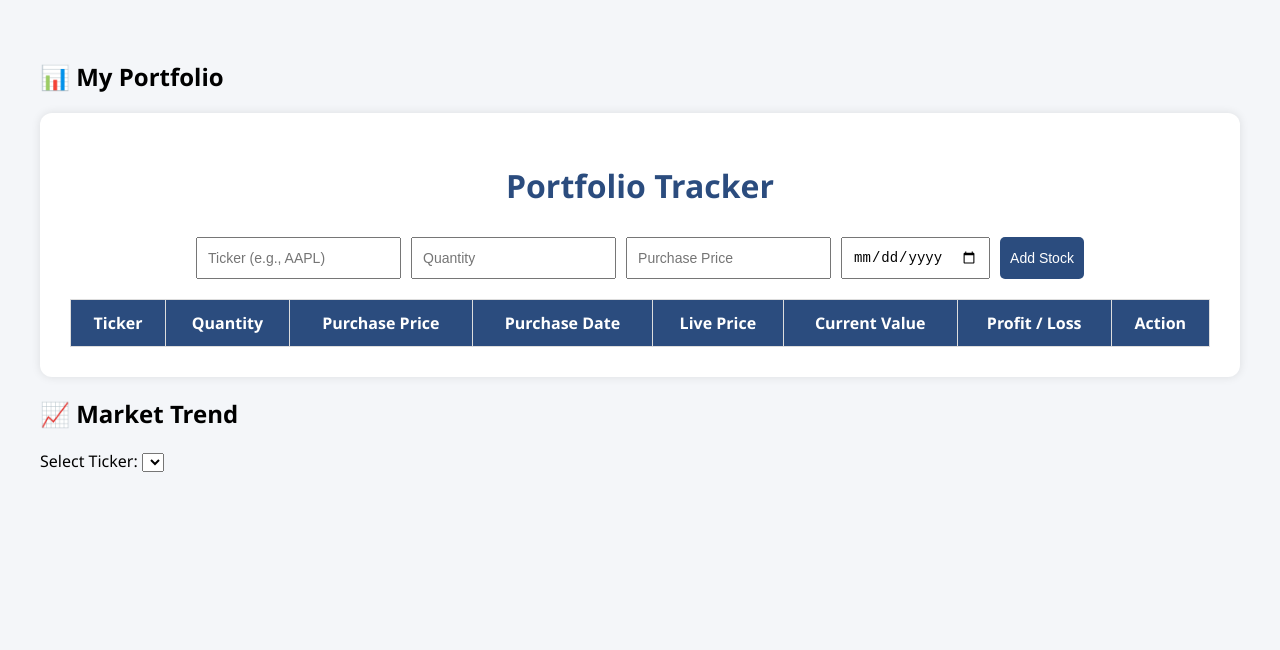
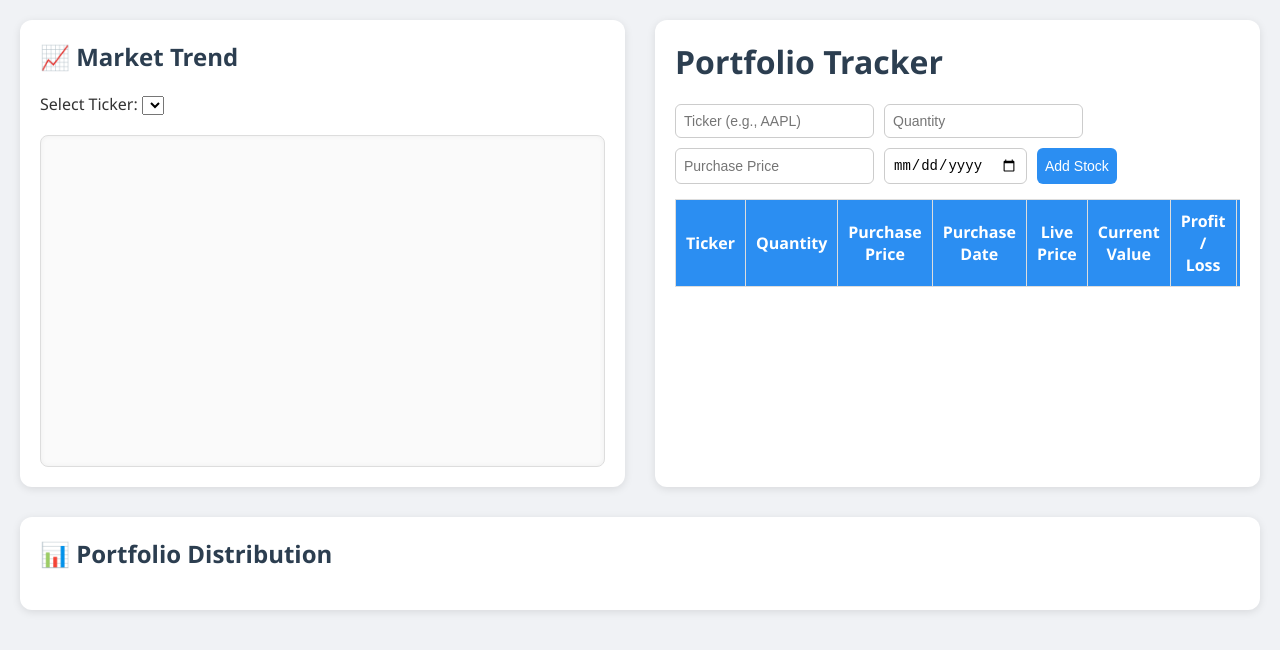
Before and after one commit to DivviBhavana/TechPilots-Front-End, a plain HTML site: page dashboard.html in a window 1280 px wide. Drawn offline with nearby package versions, Linux system fonts and the light colour scheme; no server answers.

Commit message:
Update dashboard UI and chart loading logic

```diff
--- a/app.js
+++ b/app.js
@@ -19,7 +19,7 @@ async function loadPieChart() {
 
     const options = {
       chart: {
-        type: 'pie',
+        type: 'donut',
         height: 350
       },
       labels: stockLabels,
--- a/dashboard.html
+++ b/dashboard.html
@@ -9,9 +9,18 @@
 </head>
 <body>
   <div class="dashboard">
-    <!-- Portfolio Section -->
+    <!-- 📈 Market Trend (Left Side) -->
     <div class="section">
-      <h2>📊 My Portfolio</h2>
+      <h2>📈 Market Trend</h2>
+      <label for="tickerSelect">Select Ticker:</label>
+      <select id="tickerSelect" onchange="loadChart()">
+        <!-- Options loaded dynamically -->
+      </select>
+      <div id="chart" style="margin-top: 20px;"></div>
+    </div>
+
+    <!-- 📊 Portfolio Tracker (Right Side) -->
+    <div class="section">
       <div class="container">
         <h1>Portfolio Tracker</h1>
 
@@ -41,22 +50,15 @@
           </tbody>
         </table>
       </div>
-
-    <!-- <div id="pieChart" style="max-width: 500px; margin: 20px auto;"></div> -->
-
-    <!-- Chart Section -->
+    </div>
+    <!-- 📊 Portfolio Distribution (Bottom Section) -->
      <div class="section">
-      <h2>📈 Market Trend</h2>
-      <label for="tickerSelect">Select Ticker:</label>
-      <select id="tickerSelect" onchange="loadChart()">
-        <!-- Options loaded dynamically -->
-      </select>
-      <div id="chart" style="margin-top: 20px;"></div>
+      <h2>📊 Portfolio Distribution</h2>
+      <div id="pieChart" style="margin-top: 20px;">
+        <!-- Pie chart will be rendered here -->
       </div>
   </div>
-  <!-- <div id="pieChart"></div> -->
-
-
   <script src="app.js"></script>
 </body>
+
 </html>
--- a/style.css
+++ b/style.css
@@ -1,85 +1,102 @@
+body {
+  font-family: 'Segoe UI', sans-serif;
+  margin: 0;
+  padding: 20px;
+  background: #f0f2f5;
+  color: #333;
+}
+
 .dashboard {
   display: flex;
-  flex-direction: row;
-  justify-content: space-between;
-  align-items: flex-start;
-  gap: 20px;
-  padding: 20px;
-  flex-wrap: wrap; /* Optional: makes it responsive */
+  gap: 30px;
+  flex-wrap: wrap;
 }
 
 .section {
-  flex: 1;
-  min-width: 45%;
+  background: #fff;
+  padding: 20px;
+  border-radius: 12px;
+  box-shadow: 0 2px 8px rgba(0, 0, 0, 0.1);
+  flex: 1 1 45%;
+  min-width: 300px;
 }
 
-body {
-  font-family: 'Segoe UI', sans-serif;
-  background-color: #f4f6f9;
-  margin: 0;
-  padding: 20px;
+.section h2, .container h1 {
+  margin-top: 0;
+  color: #2c3e50;
 }
 
-.container {
-  max-width: 100%;
-  margin: auto;
-  background: white;
-  padding: 30px;
-  border-radius: 12px;
-  box-shadow: 0 0 10px rgba(0, 0, 0, 0.1);
+/* 📈 Chart container styling */
+#chart {
+  border: 1px solid #ddd;
+  border-radius: 8px;
+  padding: 15px;
+  background-color: #fafafa;
+  box-shadow: inset 0 0 5px rgba(0, 0, 0, 0.05);
+  min-height: 300px;
 }
 
-h1 {
-  color: #2b4c7e;
-  text-align: center;
-  margin-bottom: 30px;
+/* 📊 Portfolio Tracker container */
+.container {
+  display: flex;
+  flex-direction: column;
 }
 
+/* Form styling */
 form {
   display: flex;
+  flex-wrap: wrap;
   gap: 10px;
-  margin-bottom: 20px;
-  flex-wrap: wrap;
-  justify-content: center;
+  margin-bottom: 15px;
 }
 
-form input, form button {
-  padding: 10px;
+form input,
+form button {
+  padding: 8px;
   font-size: 14px;
+  border-radius: 6px;
+  border: 1px solid #ccc;
 }
 
 form button {
-  background-color: #2b4c7e;
+  background-color: #2b8ef2;
   color: white;
   border: none;
   cursor: pointer;
-  border-radius: 5px;
 }
 
 form button:hover {
-  background-color: #1e3555;
+  background-color: #1e6fd6;
 }
 
+/* Table styling */
 table {
+  border-collapse: collapse;
   width: 100%;
-  border-collapse: collapse;
+  overflow: hidden;
+}
+
+thead {
+  background-color: #2b8ef2;
+  color: white;
 }
 
 th, td {
-  padding: 12px;
+  padding: 10px;
+  text-align: center;
   border: 1px solid #ddd;
-  text-align: center;
 }
 
-th {
-  background-color: #2b4c7e;
-  color: white;
-}
-
-tr:nth-child(even) {
+tbody tr:nth-child(even) {
   background-color: #f9f9f9;
 }
 
+/* Scrollable table container */
+table {
+  display: block;
+  max-height: 300px;
+  overflow-y: auto;
+}
 .delete-btn {
   background-color: #e74c3c;
   color: white;
```
Lines whose indentation alone changed are shown as unchanged.
